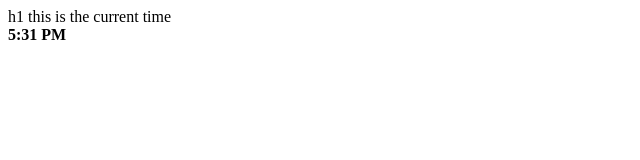
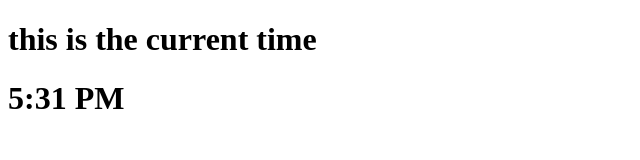
Before and after one commit to Fbsgnu/Fbsgnu.github.io, a plain HTML site: page index.html in a window 1280 px wide. Shown: the whole page, without its empty margins (0-640 px from the left). Drawn offline with Linux system fonts and the light colour scheme.

Commit message:
Update index.html

```diff
--- a/index.html
+++ b/index.html
@@ -25,7 +25,7 @@
                 hours = 12;
             }
 
-            document.write("h1 this is the current time<b><div id='d1'>" + hours + ":" +
+            document.write("<h1> this is the current time <h1/><b><div id='d1'>" + hours + ":" +
                 minutes + " " + suffix + "</div></b>");
 
         </script>
```
